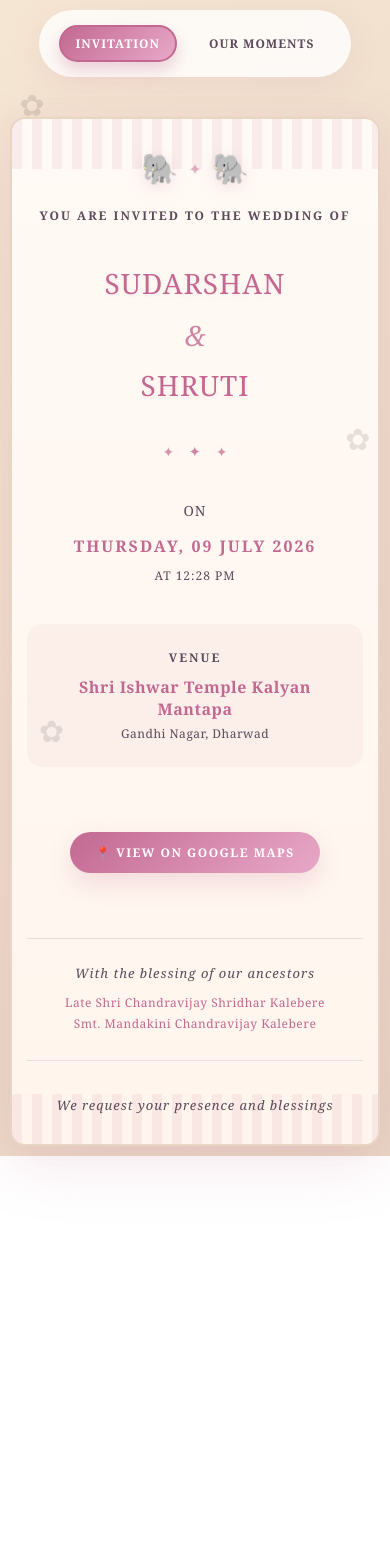
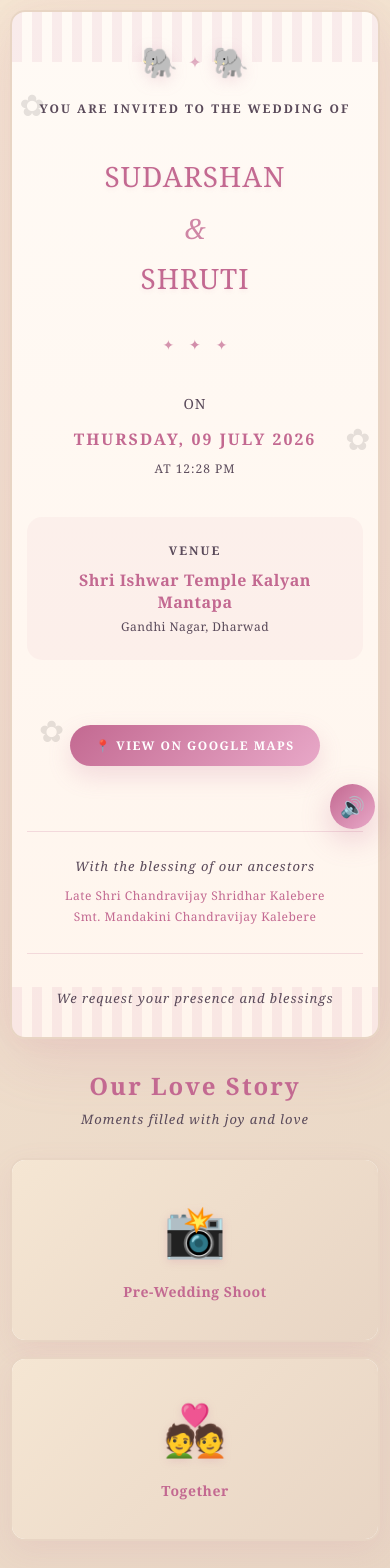
Before and after one commit to girishsh/sudarshan-shruti, a React (Vite) app: page / in a window 390 px wide. Shown: the top 1568 px of the page. Before the commit the page ends 1156 px from the top, so only its background shows below. Built offline with nearby package versions, Linux system fonts and the light colour scheme.

Commit message:
Final update: Remove tab navigation, add background music with mute control, integrate photo gallery into main invitation

```diff
--- a/src/App.css
+++ b/src/App.css
@@ -26,62 +26,42 @@ body {
   position: relative;
 }
 
-/* Navigation Tabs */
-.nav-tabs {
+/* Music Toggle Button */
+.music-toggle {
+  position: fixed;
+  bottom: 30px;
+  right: 30px;
+  width: 60px;
+  height: 60px;
+  border-radius: 50%;
+  background: linear-gradient(135deg, #c36991 0%, #e8a8c8 100%);
+  border: none;
+  font-size: 28px;
+  cursor: pointer;
+  box-shadow: 0 10px 30px rgba(195, 105, 145, 0.3);
+  transition: all 0.3s ease;
+  z-index: 100;
   display: flex;
-  gap: 15px;
-  margin-bottom: 20px;
-  padding: 15px 20px;
-  background: rgba(255, 255, 255, 0.8);
-  border-radius: 50px;
-  backdrop-filter: blur(10px);
-  box-shadow: 0 8px 32px rgba(195, 105, 145, 0.1);
-  animation: slideDown 0.6s ease-out;
+  align-items: center;
+  justify-content: center;
 }
 
-@keyframes slideDown {
-  from {
-    opacity: 0;
-    transform: translateY(-20px);
-  }
-  to {
-    opacity: 1;
-    transform: translateY(0);
-  }
+.music-toggle:hover {
+  transform: scale(1.1);
+  box-shadow: 0 15px 40px rgba(195, 105, 145, 0.4);
 }
 
-.tab-btn {
-  padding: 10px 25px;
-  border: 2px solid transparent;
-  background: transparent;
-  color: #5a4a5a;
-  font-size: 15px;
-  font-weight: 600;
-  letter-spacing: 1px;
-  cursor: pointer;
-  border-radius: 25px;
-  transition: all 0.3s ease;
-  font-family: 'Georgia', serif;
-  text-transform: uppercase;
-}
-
-.tab-btn:hover {
-  border-color: #c36991;
-  color: #c36991;
-  transform: translateY(-2px);
-}
-
-.tab-btn.active {
-  background: linear-gradient(135deg, #c36991 0%, #e8a8c8 100%);
-  color: white;
-  border-color: #c36991;
-  box-shadow: 0 8px 16px rgba(195, 105, 145, 0.3);
+.music-toggle:active {
+  transform: scale(0.95);
 }
 
 /* Invitation Wrapper */
 .invitation-wrapper {
   width: 100%;
-  max-width: 900px;
+  max-width: 1000px;
+  display: flex;
+  flex-direction: column;
+  gap: 30px;
   animation: fadeIn 0.8s ease-out;
 }
 
@@ -407,49 +387,10 @@ body {
   font-style: italic;
 }
 
-/* Gallery Section */
-.gallery-wrapper {
+/* Photo Gallery Section */
+.photo-gallery-section {
   width: 100%;
-  max-width: 1000px;
-  animation: fadeIn 0.8s ease-out;
-}
-
-.gallery-header {
-  text-align: center;
-  margin-bottom: 50px;
-  animation: slideDown 0.6s ease-out;
-}
-
-.gallery-header h2 {
-  font-size: 42px;
-  color: #c36991;
-  margin-bottom: 10px;
-  letter-spacing: 2px;
-}
-
-.gallery-header p {
-  font-size: 16px;
-  color: #5a4a5a;
-  letter-spacing: 1px;
-  font-style: italic;
-}
-
-.gallery-grid {
-  display: grid;
-  grid-template-columns: repeat(auto-fit, minmax(220px, 1fr));
-  gap: 30px;
-  margin-bottom: 50px;
-}
-
-.gallery-item {
-  background: white;
-  border-radius: 15px;
-  overflow: hidden;
-  box-shadow: 0 10px 30px rgba(195, 105, 145, 0.1);
-  cursor: pointer;
-  transition: all 0.4s ease;
-  animation: slideUp 0.6s ease-out both;
-  border: 2px solid #e8d5c4;
+  animation: slideUp 0.8s ease-out 1s both;
 }
 
 @keyframes slideUp {
@@ -463,23 +404,70 @@ body {
   }
 }
 
-.gallery-item:hover {
+.gallery-header-text {
+  text-align: center;
+  margin-bottom: 30px;
+}
+
+.gallery-header-text h2 {
+  font-size: 36px;
+  color: #c36991;
+  margin-bottom: 8px;
+  letter-spacing: 2px;
+}
+
+.gallery-header-text p {
+  font-size: 15px;
+  color: #5a4a5a;
+  letter-spacing: 1px;
+  font-style: italic;
+}
+
+.photo-gallery {
+  display: grid;
+  grid-template-columns: repeat(auto-fit, minmax(280px, 1fr));
+  gap: 25px;
+  margin-bottom: 30px;
+}
+
+.photo-item {
+  background: white;
+  border-radius: 15px;
+  overflow: hidden;
+  box-shadow: 0 10px 30px rgba(195, 105, 145, 0.1);
+  cursor: pointer;
+  transition: all 0.4s ease;
+  border: 2px solid #e8d5c4;
+  animation: slideUp 0.6s ease-out both;
+}
+
+.photo-item:nth-child(1) {
+  animation-delay: 1.1s;
+}
+
+.photo-item:nth-child(2) {
+  animation-delay: 1.2s;
+}
+
+.photo-item:hover {
   transform: translateY(-10px);
   box-shadow: 0 20px 40px rgba(195, 105, 145, 0.2);
 }
 
-.gallery-image-placeholder {
+.photo-placeholder {
   width: 100%;
-  height: 220px;
+  height: 300px;
   background: linear-gradient(135deg, #f5e6d3 0%, #e8d5c4 100%);
   display: flex;
+  flex-direction: column;
   align-items: center;
   justify-content: center;
   position: relative;
   overflow: hidden;
+  gap: 15px;
 }
 
-.gallery-image-placeholder::before {
+.photo-placeholder::before {
   content: '';
   position: absolute;
   top: 0;
@@ -499,10 +487,12 @@ body {
   }
 }
 
-.emoji-placeholder {
-  font-size: 60px;
+.photo-icon {
+  font-size: 80px;
   filter: drop-shadow(0 2px 4px rgba(195, 105, 145, 0.2));
   animation: bounce 2s ease-in-out infinite;
+  position: relative;
+  z-index: 1;
 }
 
 @keyframes bounce {
@@ -510,40 +500,17 @@ body {
     transform: translateY(0);
   }
   50% {
-    transform: translateY(-15px);
+    transform: translateY(-20px);
   }
 }
 
-.gallery-title {
-  padding: 15px 15px 5px;
+.photo-placeholder p {
   font-size: 16px;
   color: #c36991;
   font-weight: 600;
   letter-spacing: 0.5px;
-}
-
-.gallery-subtitle {
-  padding: 0 15px 15px;
-  font-size: 12px;
-  color: #5a4a5a;
-  font-style: italic;
-  letter-spacing: 0.3px;
-}
-
-.gallery-note {
-  text-align: center;
-  padding: 30px;
-  background: rgba(195, 105, 145, 0.05);
-  border-radius: 15px;
-  border: 2px dashed #c36991;
-  animation: fadeIn 0.8s ease-out 0.3s both;
-}
-
-.gallery-note p {
-  font-size: 14px;
-  color: #c36991;
-  margin: 8px 0;
-  letter-spacing: 0.5px;
+  position: relative;
+  z-index: 1;
 }
 
 /* Floating Decorations */
@@ -603,22 +570,29 @@ body {
     font-size: 40px;
   }
 
-  .gallery-grid {
-    grid-template-columns: repeat(auto-fit, minmax(150px, 1fr));
+  .photo-gallery {
+    grid-template-columns: repeat(auto-fit, minmax(200px, 1fr));
     gap: 20px;
   }
 
-  .gallery-image-placeholder {
-    height: 150px;
+  .photo-placeholder {
+    height: 220px;
   }
 
-  .emoji-placeholder {
-    font-size: 40px;
+  .photo-icon {
+    font-size: 60px;
   }
 
-  .nav-tabs {
-    flex-wrap: wrap;
-    justify-content: center;
+  .gallery-header-text h2 {
+    font-size: 28px;
+  }
+
+  .music-toggle {
+    width: 50px;
+    height: 50px;
+    font-size: 24px;
+    bottom: 20px;
+    right: 20px;
   }
 }
 
@@ -691,40 +665,37 @@ body {
     font-size: 14px;
   }
 
-  .gallery-header h2 {
-    font-size: 28px;
+  .gallery-header-text h2 {
+    font-size: 24px;
   }
 
-  .gallery-header p {
+  .gallery-header-text p {
+    font-size: 13px;
+  }
+
+  .photo-gallery {
+    grid-template-columns: 1fr;
+    gap: 15px;
+  }
+
+  .photo-placeholder {
+    height: 180px;
+  }
+
+  .photo-icon {
+    font-size: 50px;
+  }
+
+  .photo-placeholder p {
     font-size: 14px;
   }
 
-  .gallery-grid {
-    grid-template-columns: repeat(2, 1fr);
-    gap: 15px;
-  }
-
-  .gallery-image-placeholder {
-    height: 120px;
-  }
-
-  .emoji-placeholder {
-    font-size: 30px;
-  }
-
-  .gallery-title {
-    font-size: 14px;
-    padding: 10px 10px 3px;
-  }
-
-  .gallery-subtitle {
-    font-size: 11px;
-    padding: 0 10px 10px;
-  }
-
-  .tab-btn {
-    padding: 8px 15px;
-    font-size: 12px;
+  .music-toggle {
+    width: 45px;
+    height: 45px;
+    font-size: 20px;
+    bottom: 15px;
+    right: 15px;
   }
 }
 
@@ -738,7 +709,7 @@ body {
     font-size: 14px;
   }
 
-  .gallery-grid {
-    grid-template-columns: 1fr;
+  .gallery-header-text h2 {
+    font-size: 20px;
   }
 }
--- a/src/App.jsx
+++ b/src/App.jsx
@@ -1,8 +1,23 @@
 import './App.css'
-import { useState } from 'react'
+import { useState, useEffect } from 'react'
 
 export default function App() {
-  const [activeTab, setActiveTab] = useState('invitation')
+  const [isMuted, setIsMuted] = useState(false)
+
+  useEffect(() => {
+    // Try to autoplay music
+    const audio = document.getElementById('background-music')
+    if (audio) {
+      audio.volume = 0.3 // Set volume to 30%
+      const playPromise = audio.play()
+      if (playPromise !== undefined) {
+        playPromise.catch(error => {
+          console.log('Autoplay prevented. User must interact first.')
+          setIsMuted(true)
+        })
+      }
+    }
+  }, [])
 
   const handleLocationClick = () => {
     window.open(
@@ -11,49 +26,33 @@ export default function App() {
     )
   }
 
-  const galleryImages = [
-    {
-      id: 1,
-      title: 'Pre-Wedding Moments',
-      placeholder: '📸'
-    },
-    {
-      id: 2,
-      title: 'Love Story',
-      placeholder: '💑'
-    },
-    {
-      id: 3,
-      title: 'Special Moments',
-      placeholder: '✨'
-    },
-    {
-      id: 4,
-      title: 'Together',
-      placeholder: '💕'
+  const toggleMute = () => {
+    const audio = document.getElementById('background-music')
+    if (audio) {
+      if (isMuted) {
+        audio.play()
+        setIsMuted(false)
+      } else {
+        audio.pause()
+        setIsMuted(true)
       }
-  ]
+    }
+  }
 
   return (
     <div className="app-container">
-      {/* Navigation Tabs */}
-      <div className="nav-tabs">
-        <button
-          className={`tab-btn ${activeTab === 'invitation' ? 'active' : ''}`}
-          onClick={() => setActiveTab('invitation')}
-        >
-          Invitation
+      {/* Background Music */}
+      <audio id="background-music" loop>
+        <source src="/src/mast_magan_musical.mp3" type="audio/mpeg" />
+        Your browser does not support the audio element.
+      </audio>
+
+      {/* Music Control Button */}
+      <button className="music-toggle" onClick={toggleMute} title={isMuted ? 'Unmute' : 'Mute'}>
+        {isMuted ? '🔇' : '🔊'}
       </button>
-        <button
-          className={`tab-btn ${activeTab === 'gallery' ? 'active' : ''}`}
-          onClick={() => setActiveTab('gallery')}
-        >
-          Our Moments
-        </button>
-      </div>
 
-      {/* Invitation Section */}
-      {activeTab === 'invitation' && (
+      {/* Main Invitation Card */}
       <div className="invitation-wrapper">
         <div className="invitation-card">
           {/* Decorative Background Pattern */}
@@ -120,39 +119,30 @@ export default function App() {
             </div>
           </div>
         </div>
-        </div>
-      )}
 
-      {/* Gallery Section */}
-      {activeTab === 'gallery' && (
-        <div className="gallery-wrapper">
-          <div className="gallery-header">
-            <h2>Our Pre-Wedding Moments</h2>
-            <p>A journey of love and joy</p>
+        {/* Photo Gallery Section */}
+        <div className="photo-gallery-section">
+          <div className="gallery-header-text">
+            <h2>Our Love Story</h2>
+            <p>Moments filled with joy and love</p>
           </div>
 
-          <div className="gallery-grid">
-            {galleryImages.map((image, index) => (
-              <div
-                key={image.id}
-                className="gallery-item"
-                style={{ animationDelay: `${index * 0.1}s` }}
-              >
-                <div className="gallery-image-placeholder">
-                  <span className="emoji-placeholder">{image.placeholder}</span>
-                </div>
-                <p className="gallery-title">{image.title}</p>
-                <p className="gallery-subtitle">Add your beautiful moments here</p>
-              </div>
-            ))}
-          </div>
-
-          <div className="gallery-note">
-            <p>📸 Upload your pre-wedding shoot photos here</p>
-            <p>Click on each section to add images</p>
+          <div className="photo-gallery">
+            <div className="photo-item photo-1">
+              <div className="photo-placeholder">
+                <span className="photo-icon">📸</span>
+                <p>Pre-Wedding Shoot</p>
               </div>
             </div>
-      )}
+            <div className="photo-item photo-2">
+              <div className="photo-placeholder">
+                <span className="photo-icon">💑</span>
+                <p>Together</p>
+              </div>
+            </div>
+          </div>
+        </div>
+      </div>
 
       {/* Floating Decorative Elements */}
       <div className="floating-decoration floating-1">✿</div>
```
Lines whose indentation alone changed are shown as unchanged.
